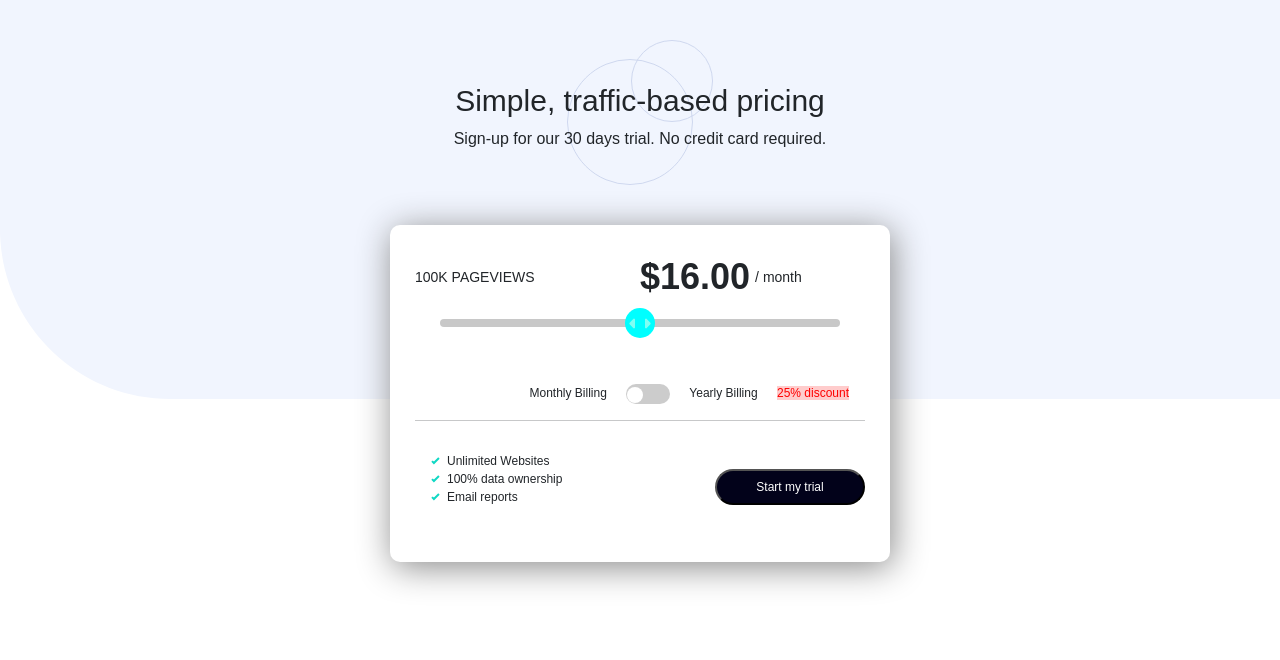
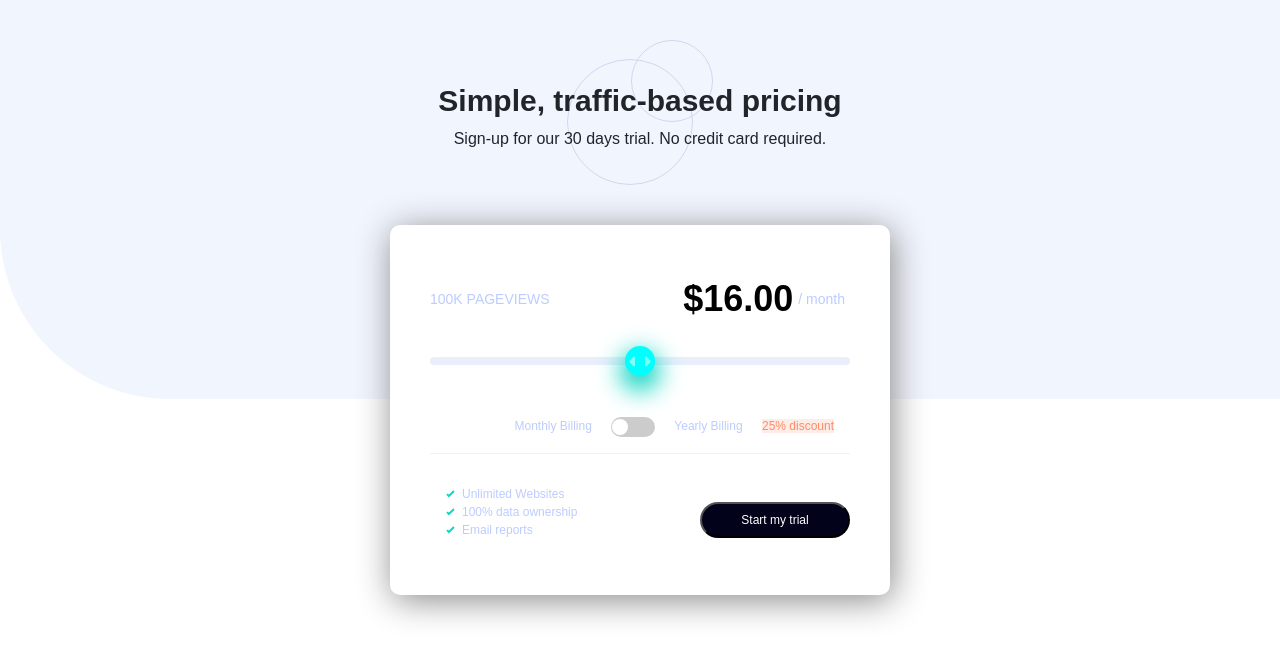
Before and after one commit to yadavAakash1999/interactive-pricing-component-main, a plain HTML site: page index.html in a window 1280 px wide. Drawn offline with nearby package versions, Linux system fonts and the light colour scheme; a web font is replaced by a local one.

Commit message:
style update

```diff
--- a/style.css
+++ b/style.css
@@ -1,9 +1,12 @@
+@import url('https://fonts.google.com/specimen/Manrope');
+
 
 *{
     box-sizing: border-box;
     margin: none;
     padding: none;
-    font-family:Arial, Helvetica, sans-serif;
+    font-family:Manrope,Arial, Helvetica, sans-serif;
+    /* background-color: rgba(77, 226, 127, 0.3); */
     /* border : 1px solid black; */
 
 }
@@ -30,6 +33,7 @@ body{
 .heading h1{
     margin: 0.5rem auto;
     font-size: 30px;
+    font-weight: 700;
 }
 
 .heading p {
@@ -44,23 +48,26 @@ main{
 }
 
 .container{
-    padding: 25px;
+    padding: 40px;
+    padding-bottom: 25px;
     background-color: white;
     border-radius: 10px;
     box-shadow:  2.5px 5px 35px #888888;
+    color: hsl(226, 100%, 87%);
 
 }
 
 .container_1{
     display: grid;
-    grid-template-columns: repeat(2,1fr);
-    grid-template-rows: repeat(2 , auto);
+    grid-template-columns: repeat(2,50%);
+    grid-template-rows: repeat(2 , 50%);
     margin-bottom: 16px;
 }
 
 .pageviews{
     grid-column: 1/2;
     grid-row: 1/2;
+
 }
 .pageviews {
     font-size: 14px;
@@ -72,9 +79,9 @@ main{
 
 .price{
     display: flex;
-    flex-direction: row;
+
     align-items: center;
-
+        justify-content: flex-end
 }
 
 
@@ -82,6 +89,7 @@ main{
 .amount{
     font-size: 36px;
     font-weight: bold;
+    color: #000;
 }
 
 .month{
@@ -94,15 +102,15 @@ main{
 .slidecontainer{
     grid-column: 1/3;
     grid-row: 2/3;
-    margin: 16px auto;
+    padding: 25px 0px;
 }
 
 
 
 
 .discount{
-    background-color:rgba(255, 0, 0, 0.2);
-    color: red;
+    background-color:hsl(14, 92%, 95%);
+    color: hsl(15, 100%, 70%);
 
 }
 
@@ -139,6 +147,7 @@ ul {
    height: 36px;
    width: 150px;
    border-radius: 36px;
+
 }
 
 .switch {
@@ -174,7 +183,7 @@ ul {
     height: 16px;
     width: 16px;
     left: 1px;
-    bottom: 1px;
+    bottom: 2.5px;
     background-color: white;
     -webkit-transition: .2s;
     transition: .2s;
@@ -208,13 +217,14 @@ ul {
   /* ---------------------------------------------------Slider------------------------------------------ */
 
   .slider {
-    width: 400px;
+    width: 420px;
     /* margin: 16px auto; */
     -webkit-appearance: none;
     height: 8px;
     border-radius: 4px;
     margin-bottom: 15px;
-    background-color: rgb(200, 200, 200);
+    /* background-color: rgb(200, 200, 200); */
+    background-color : hsl(224, 65%, 95%);
   }
 
   .slider::-webkit-slider-thumb {
@@ -223,6 +233,7 @@ ul {
     height: 30px;
     border-radius: 30px;
     background-color: aqua;
+    box-shadow:0px 10px 25px 5px  hsl(174, 86%, 45%);
     background-image: url(./images/icon-slider.svg);
     background-position: center;
     background-repeat: no-repeat;
```
